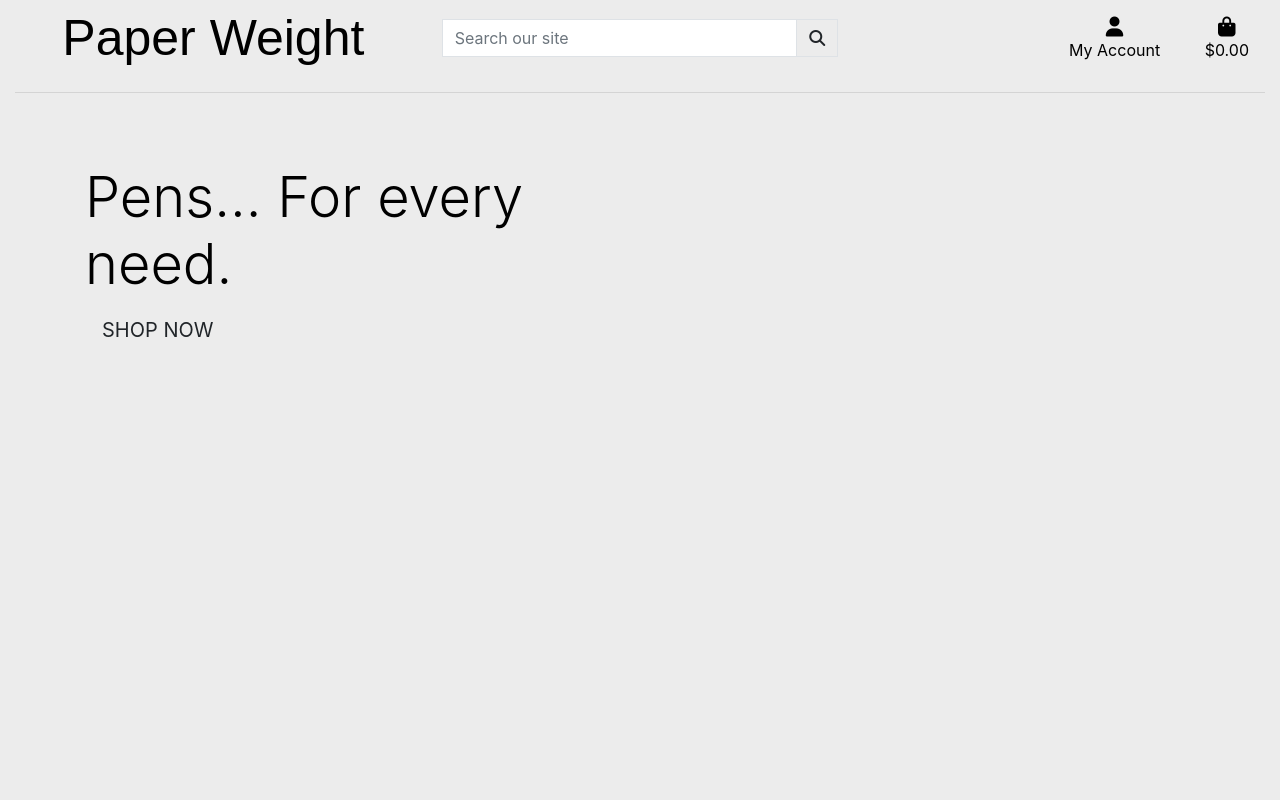
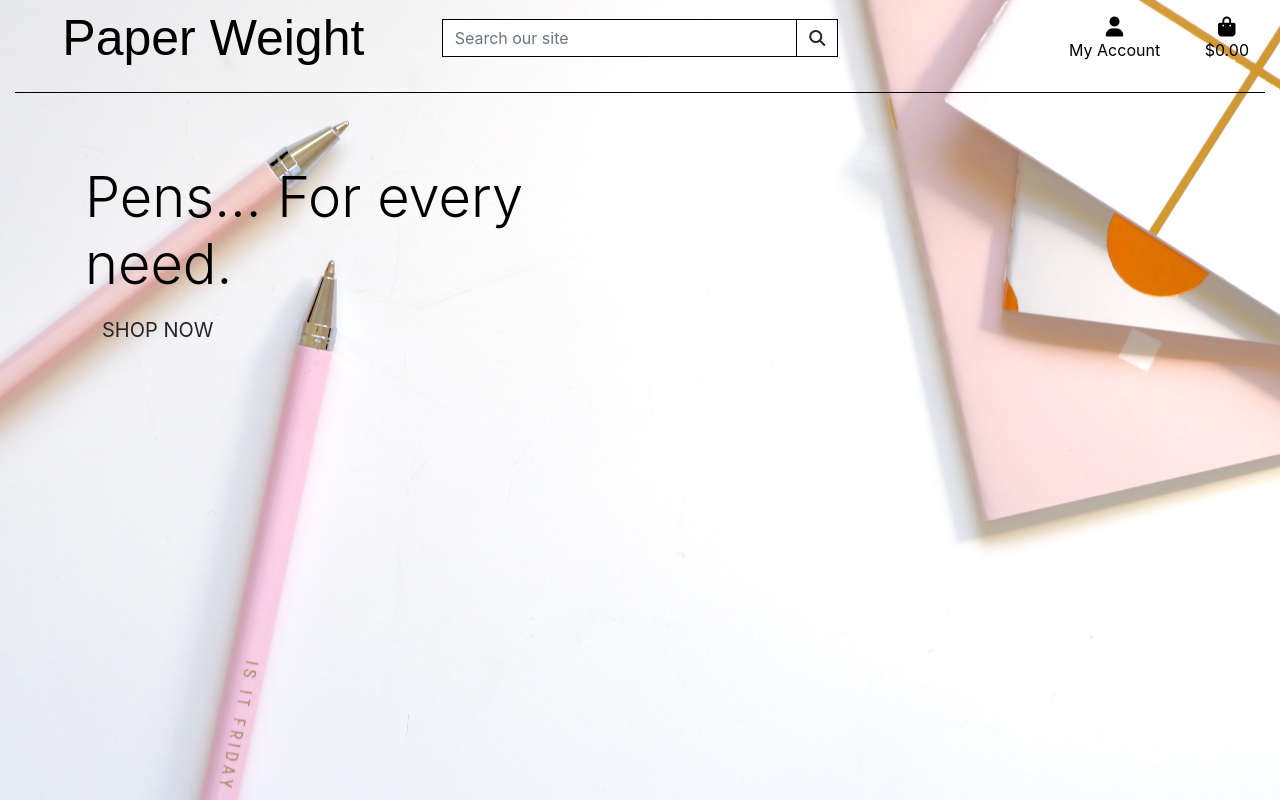
Before and after one commit to Sharpryan20/ci-project-5, a Django app: page / in a window 1280 px wide. Run offline with Django 3.2, Linux system fonts and the light colour scheme; some libraries are stand-ins or nearby versions; some web fonts are replaced.

Commit message:
added hero image to home page

```diff
--- a/static/css/base.css
+++ b/static/css/base.css
@@ -2,19 +2,34 @@
 
 body {
     background-color: #ECECEC;
+    background: url('/media/hero-img.jpg') no-repeat center center fixed;
+    background-size: cover;
+    height: calc(100vh - 164px);
 }
 
 html {
     height: 100%;
 }
 
+hr {
+    background-color: #000;
+}
+
 .text-black {
     color: #000 !important;
+}
+
+.border-black {
+    border: 1px solid black !important;
 }
 
 .logo-font {
     font-size: 50px;
     font-family: 'splash', sans-serif;
+}
+
+.text-black:hover {
+    color: #9B1E1E !important;
 }
 
 /* Media Queries */
--- a/templates/base.html
+++ b/templates/base.html
@@ -43,7 +43,7 @@
 </head>
 
 <body>
-    <header class="container-fluid fixed-top">
+    <header class="container-fluid fixed-top header-nav">
         <div class="row">
             <div class="col-12 col-lg-4 my-auto py-1 py-lg-0 text-center text lg left">
                 <a href="{% url 'home' %}" class="nav-link main-logo-link">
```
Also changed, not shown: media/hero-img.jpg (added).
